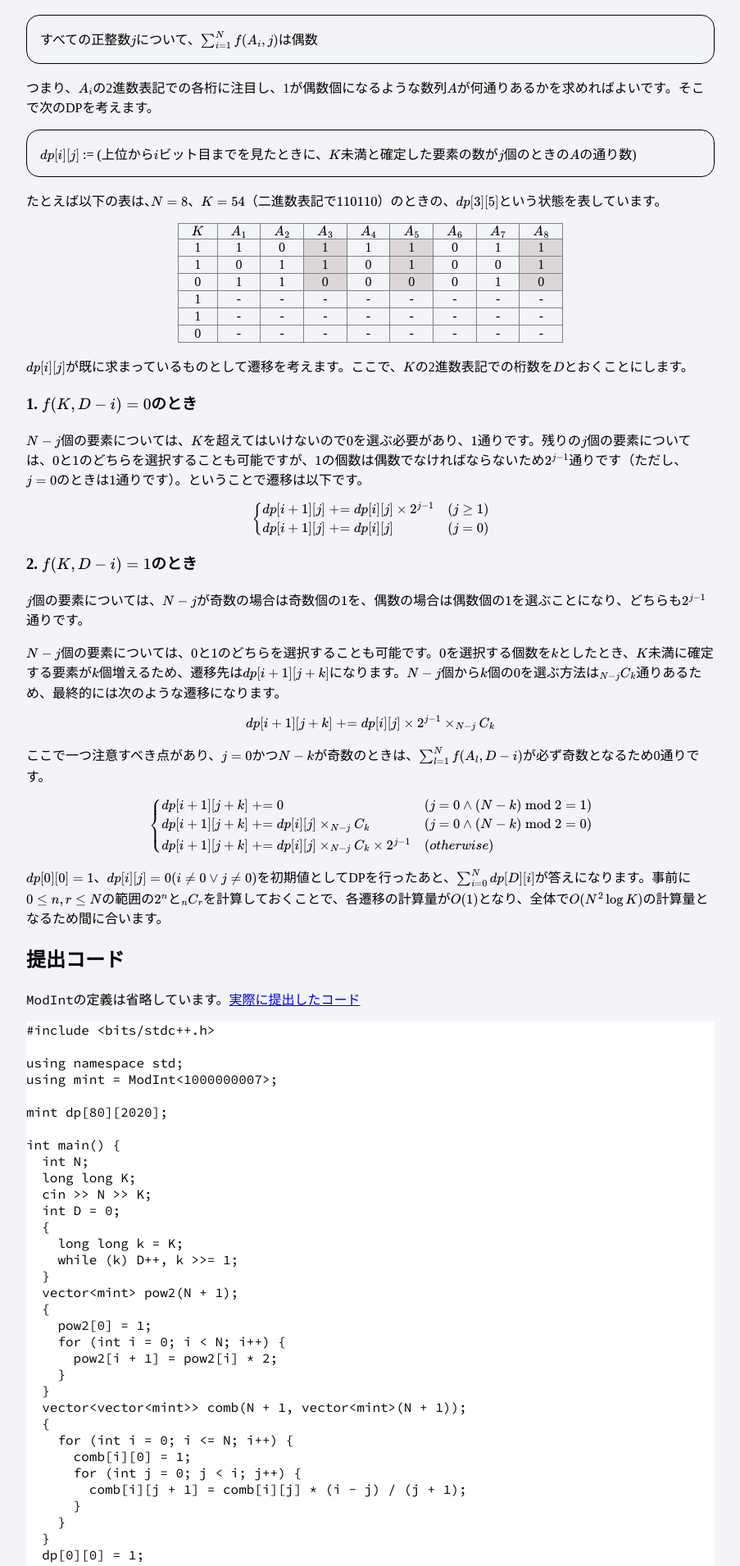
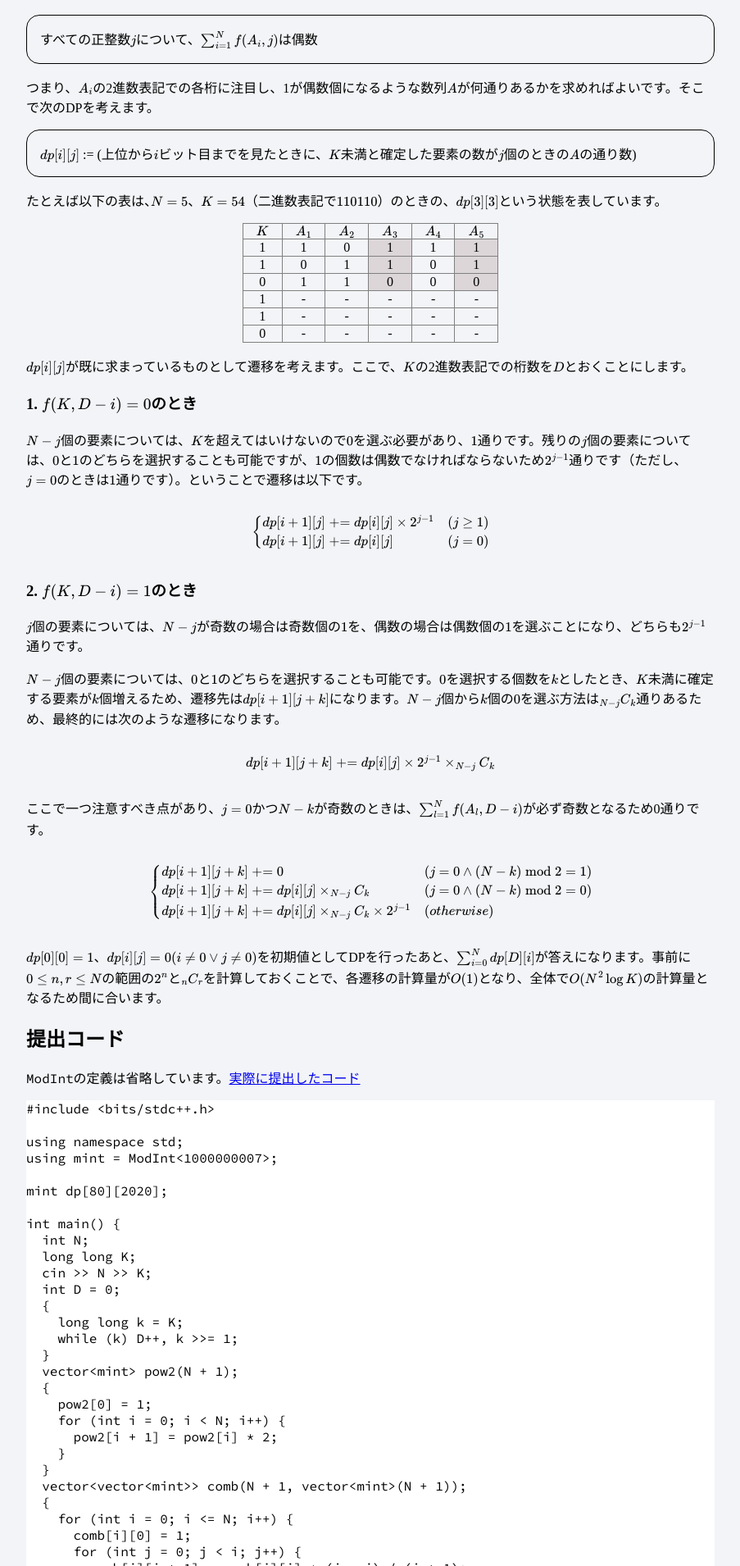
Before and after one commit to penguinshunya/penguinshunya.github.io, a Jekyll site: the page memo/iroha2019-day4/iroha2019_day4_e.html, which Jekyll copies as it is, in a window 1280 px wide. Shown: the part 347-2257 px from the top of the page at 82% size, without its empty margins (188-1091 px from the left). Built offline with Jekyll 4.4.1, drawn with Linux system fonts in a browser that asks for light colours; formulas are drawn with MathJax 3.

Commit message:
Update iroha2019_day4_e.html

```diff
--- a/memo/iroha2019-day4/iroha2019_day4_e.html
+++ b/memo/iroha2019-day4/iroha2019_day4_e.html
@@ -29,6 +29,9 @@
   border: 1px solid black;
   border-radius: 1em;
 }
+.tex-block {
+  overflow: scroll;
+}
 #container {
   margin: 0 auto;
   max-width: 840px;
@@ -48,6 +51,7 @@
 }
 .prettyprint {
   background-color: white;
+  overflow: scroll;
 }
 .linenums {
   margin: auto 0.5em;
@@ -70,33 +74,34 @@
 <div class="block">すべての正整数$j$について、$\sum_{i=1}^{N} f(A_i, j)$は偶数</div>
 <p>つまり、$A_i$の2進数表記での各桁に注目し、1が偶数個になるような数列$A$が何通りあるかを求めればよいです。そこで次のDPを考えます。</p>
 <div class="block">$dp[i][j]$ := (上位から$i$ビット目までを見たときに、$K$未満と確定した要素の数が$j$個のときの$A$の通り数)</div>
-<p>たとえば以下の表は、$N = 8$、$K = 54$（二進数表記で$110110$）のときの、$dp[3][5]$という状態を表しています。</p>
+<p>たとえば以下の表は、$N = 5$、$K = 54$（二進数表記で$110110$）のときの、$dp[3][3]$という状態を表しています。</p>
 <table id="table" border="1">
   <tr>
-    <th>$K$</th><th>$A_1$</th><th>$A_2$</th><th>$A_3$</th><th>$A_4$</th><th>$A_5$</th><th>$A_6$</th><th>$A_7$</th><th>$A_8$</th>
+    <th>$K$</th><th>$A_1$</th><th>$A_2$</th><th>$A_3$</th><th>$A_4$</th><th>$A_5$</th>
   </tr>
   <tr>
-    <td>1</td><td>1</td><td>0</td><td class="same">1</td><td>1</td><td class="same">1</td><td>0</td><td>1</td><td class="same">1</td>
+    <td>1</td><td>1</td><td>0</td><td class="same">1</td><td>1</td><td class="same">1</td>
   </tr>
   <tr>
-    <td>1</td><td>0</td><td>1</td><td class="same">1</td><td>0</td><td class="same">1</td><td>0</td><td>0</td><td class="same">1</td>
+    <td>1</td><td>0</td><td>1</td><td class="same">1</td><td>0</td><td class="same">1</td>
   </tr>
   <tr>
-    <td>0</td><td>1</td><td>1</td><td class="same">0</td><td>0</td><td class="same">0</td><td>0</td><td>1</td><td class="same">0</td>
+    <td>0</td><td>1</td><td>1</td><td class="same">0</td><td>0</td><td class="same">0</td>
   </tr>
   <tr>
-    <td>1</td><td>-</td><td>-</td><td>-</td><td>-</td><td>-</td><td>-</td><td>-</td><td>-</td>
+    <td>1</td><td>-</td><td>-</td><td>-</td><td>-</td><td>-</td>
   </tr>
   <tr>
-    <td>1</td><td>-</td><td>-</td><td>-</td><td>-</td><td>-</td><td>-</td><td>-</td><td>-</td>
+    <td>1</td><td>-</td><td>-</td><td>-</td><td>-</td><td>-</td>
   </tr>
   <tr>
-    <td>0</td><td>-</td><td>-</td><td>-</td><td>-</td><td>-</td><td>-</td><td>-</td><td>-</td>
+    <td>0</td><td>-</td><td>-</td><td>-</td><td>-</td><td>-</td>
   </tr>
 </table>
 <p>$dp[i][j]$が既に求まっているものとして遷移を考えます。ここで、$K$の2進数表記での桁数を$D$とおくことにします。</p>
 <h3>1. $f(K, D - i) = 0$のとき</h3>
 <p>$N - j$個の要素については、$K$を超えてはいけないので$0$を選ぶ必要があり、$1$通りです。残りの$j$個の要素については、$0$と$1$のどちらを選択することも可能ですが、$1$の個数は偶数でなければならないため$2^{j-1}$通りです（ただし、$j=0$のときは$1$通りです）。ということで遷移は以下です。</p>
+<div class="tex-block">
 \begin{alignat*}{1}
 \left\{
 \begin{array}{ll}
@@ -105,20 +110,25 @@
 \end{array}
 \right.
 \end{alignat*}
+</div>
 <h3>2. $f(K, D - i) = 1$のとき</h3>
 <p>$j$個の要素については、$N - j$が奇数の場合は奇数個の$1$を、偶数の場合は偶数個の$1$を選ぶことになり、どちらも$2^{j-1}$通りです。</p>
 <p>$N-j$個の要素については、$0$と$1$のどちらを選択することも可能です。$0$を選択する個数を$k$としたとき、$K$未満に確定する要素が$k$個増えるため、遷移先は$dp[i + 1][j + k]$になります。$N-j$個から$k$個の$0$を選ぶ方法は$_{N-j}C_k$通りあるため、最終的には次のような遷移になります。</p>
-<p>$$dp[i + 1][j + k] \mathrel{+}= dp[i][j] \times 2^{j-1} \times _{N-j}C_k$$</p>
+<div class="tex-block">
+$$dp[i + 1][j + k] \mathrel{+}= dp[i][j] \times 2^{j-1} \times _{N-j}C_k$$
+</div>
 <p>ここで一つ注意すべき点があり、$j = 0$かつ$N-k$が奇数のときは、$\sum_{l=1}^{N} f(A_l, D - i)$が必ず奇数となるため0通りです。</p>
+<div class="tex-block">
 \begin{alignat*}{1}
 \left\{
 \begin{array}{ll}
-  dp[i + 1][j + k] \mathrel{+}= 0 &(j = 0 \land (N - k) \bmod 2 = 1)\\
-  dp[i + 1][j + k] \mathrel{+}= dp[i][j] \times _{N-j}C_k &(j = 0 \land (N - k) \bmod 2 = 0)\\
-  dp[i + 1][j + k] \mathrel{+}= dp[i][j] \times _{N-j}C_k \times 2^{j-1} &(otherwise)
+dp[i + 1][j + k] \mathrel{+}= 0 &(j = 0 \land (N - k) \bmod 2 = 1)\\
+dp[i + 1][j + k] \mathrel{+}= dp[i][j] \times _{N-j}C_k &(j = 0 \land (N - k) \bmod 2 = 0)\\
+dp[i + 1][j + k] \mathrel{+}= dp[i][j] \times _{N-j}C_k \times 2^{j-1} &(otherwise)
 \end{array}
 \right.
 \end{alignat*}
+</div>
 <p>$dp[0][0] = 1$、$dp[i][j] = 0 (i \neq 0 \lor j \neq 0)$を初期値としてDPを行ったあと、$\sum_{i = 0}^{N} dp[D][i]$が答えになります。事前に$0 \le n, r \le N$の範囲の$2^n$と$_nC_r$を計算しておくことで、各遷移の計算量が$O(1)$となり、全体で$O(N^2\log K)$の計算量となるため間に合います。</p>
 <h2>提出コード</h2>
 <code>ModInt</code>の定義は省略しています。<a target="_blank" href="https://atcoder.jp/contests/iroha2019-day4/submissions/5440144">実際に提出したコード</a>
```
